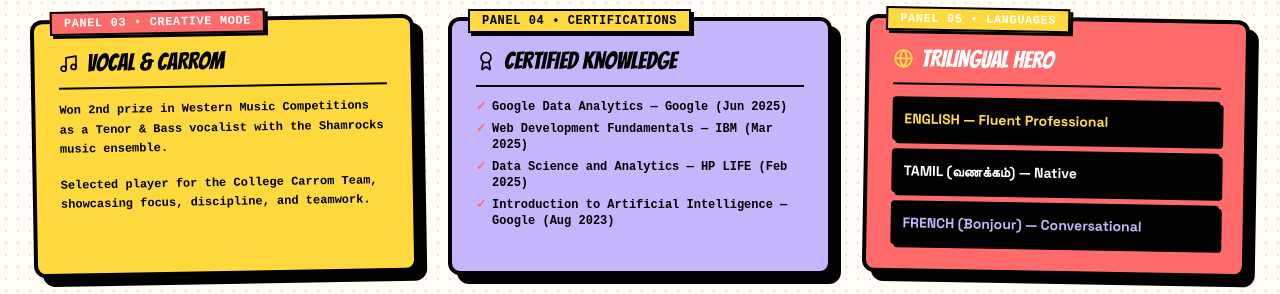
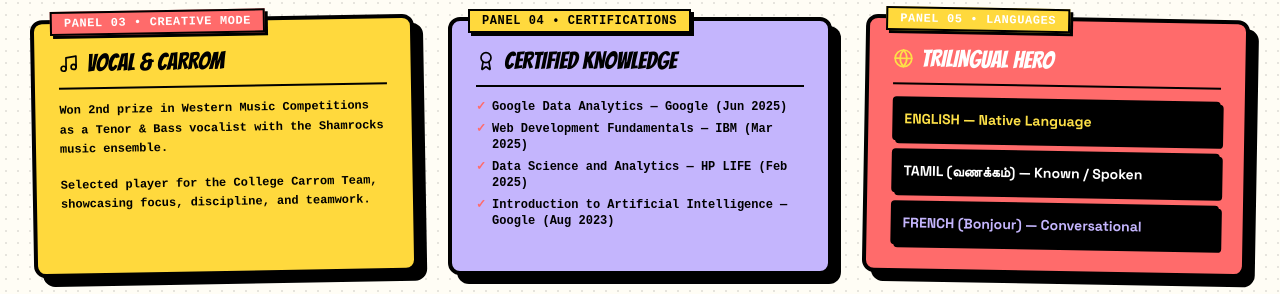
Before and after one commit to obito993/deion-bernard-chronicles, a Next.js app: page /about in a window 1280 px wide. Shown: the part 1071-1365 px from the top of the page. Built offline with nearby package versions, Linux system fonts and the light colour scheme.

Commit message:
fix: Update college years (2023-2026), higher secondary (2022-2023), and set native language to English

```diff
--- a/src/app/about/page.tsx
+++ b/src/app/about/page.tsx
@@ -210,10 +210,10 @@ export default function AboutPage() {
               </div>
               <div className="space-y-2 font-sans font-black text-sm">
                 <div className="border-2 border-black bg-black p-2.5 text-yellow-300 rounded shadow-comic-sm">
-                  ENGLISH — Fluent Professional
+                  ENGLISH — Native Language
                 </div>
                 <div className="border-2 border-black bg-black p-2.5 text-white rounded shadow-comic-sm">
-                  TAMIL (வணக்கம்) — Native
+                  TAMIL (வணக்கம்) — Known / Spoken
                 </div>
                 <div className="border-2 border-black bg-black p-2.5 text-comic-violet rounded shadow-comic-sm">
                   FRENCH (Bonjour) — Conversational
--- a/src/data/resumeData.ts
+++ b/src/data/resumeData.ts
@@ -15,13 +15,13 @@ export const resumeData = {
       degree: "BACHELOR OF COMPUTER SCIENCE",
       institution: "Patrician College of Arts and Science, Chennai",
       score: "CGPA: 8.5 / 10",
-      year: "2022 - 2025",
+      year: "2023 - 2026",
     },
     {
       degree: "HIGHER SECONDARY (CLASS XII)",
       institution: "Bosco Academy Mat Hr Sec School, Chennai",
       score: "Percentage: 74%",
-      year: "2021 - 2022",
+      year: "2022 - 2023",
     },
   ],
   internship: {
```
